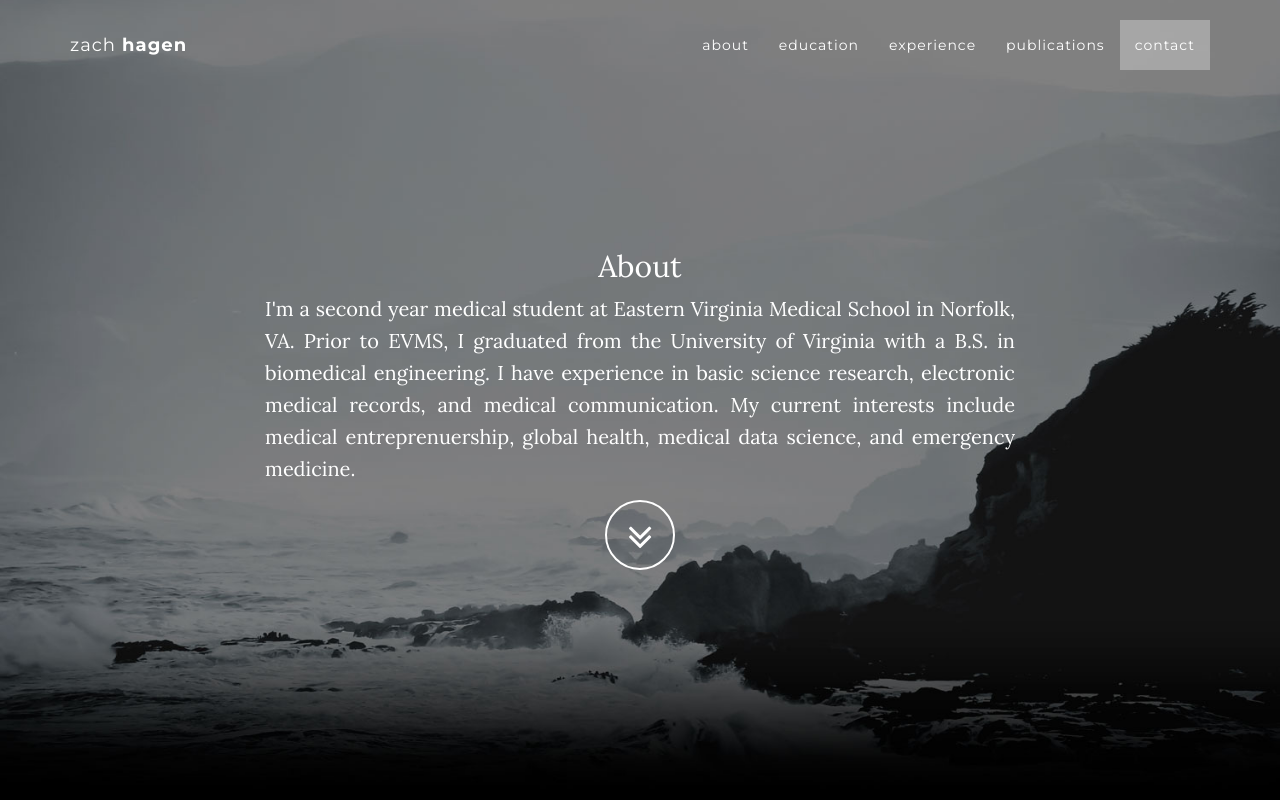
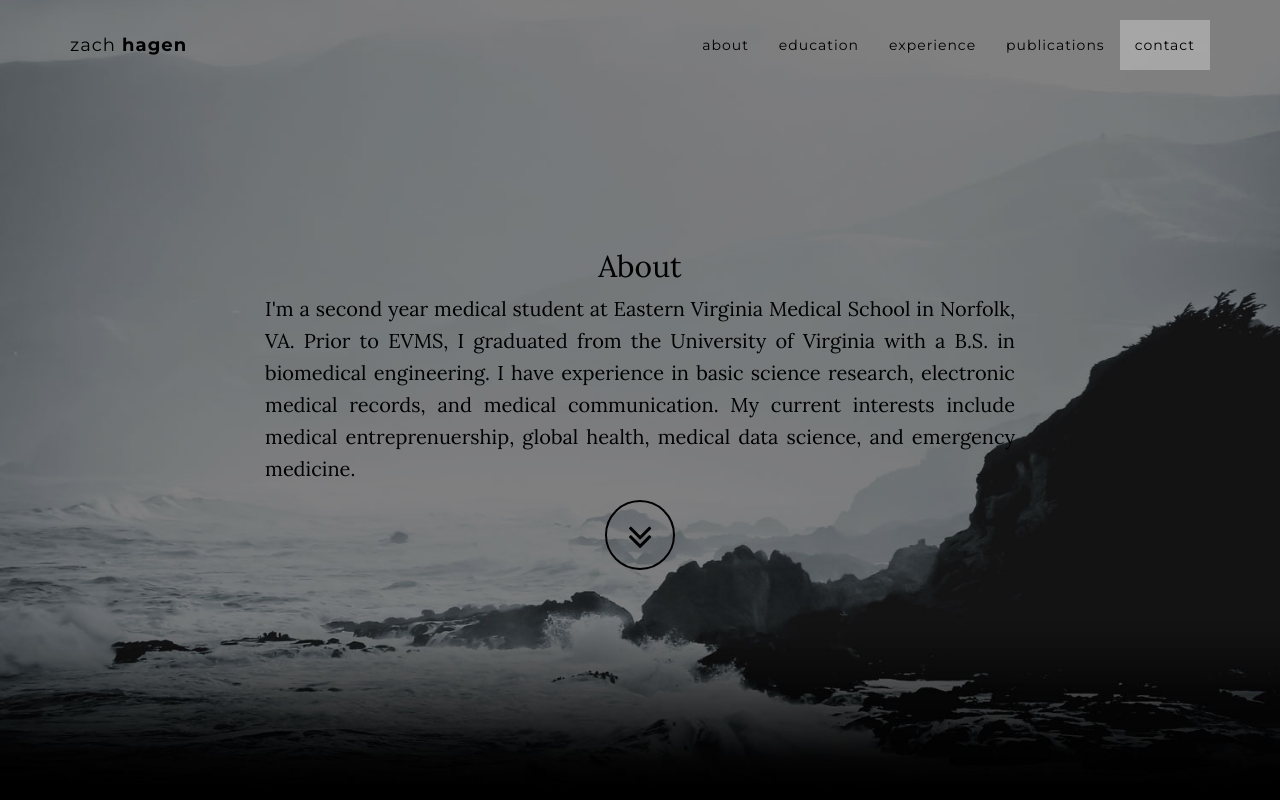
Before and after one commit to hagenmd/hagenmd.github.io, a website: page index.html in a window 1280 px wide. Shown: the top 800 px of the page. Drawn offline with nearby package versions, Linux system fonts and the light colour scheme; some packages are replaced by stand-ins of ours.

Commit message:
backgroundColorChanges

```diff
--- a/css/grayscale.css
+++ b/css/grayscale.css
@@ -8,8 +8,8 @@ body {
   width: 100%;
   height: 100%;
   font-family: "Lora", "Helvetica Neue", Helvetica, Arial, sans-serif;
-  color: white;
-  background-color: black;
+  color: black;
+  background-color: white;
 }
 html {
   width: 100%;
@@ -59,13 +59,13 @@ a:focus {
 }
 .navbar-custom {
   margin-bottom: 0;
-  border-bottom: 1px solid rgba(255, 255, 255, 0.3);
+  border-bottom: 1px solid rgba(0, 0, 0, 0.3);
   text-transform: lowercase;
   font-family: "Montserrat", "Helvetica Neue", Helvetica, Arial, sans-serif;
-  background-color: black;
+  background-color: white;
 }
 .navbar-custom .navbar-toggle {
-  color: white;
+  color: black;
   background-color: rgba(255, 255, 255, 0.2);
   font-size: 12px;
 }
@@ -77,10 +77,10 @@ a:focus {
   font-weight: 700;
 }
 .navbar-custom .navbar-brand:focus {
-  outline: none;
+  outline: 1 px solid black;
 }
 .navbar-custom a {
-  color: white;
+  color: black;
 }
 .navbar-custom .nav li a {
   -webkit-transition: background 0.3s ease-in-out;
@@ -88,13 +88,13 @@ a:focus {
   transition: background 0.3s ease-in-out;
 }
 .navbar-custom .nav li a:hover {
-  color: rgba(255, 255, 255, 0.8);
-  outline: none;
+  color: rgba(55, 55, 55, 0.8);
+  outline: black;
   background-color: transparent;
 }
 .navbar-custom .nav li a:focus,
 .navbar-custom .nav li a:active {
-  outline: none;
+  outline: black;
   background-color: transparent;
 }
 .navbar-custom .nav li.active {
@@ -104,7 +104,7 @@ a:focus {
   background-color: rgba(255, 255, 255, 0.3);
 }
 .navbar-custom .nav li.active a:hover {
-  color: white;
+  color: rgba(55, 55, 55, 0.8);
 }
 @media (min-width: 768px) {
   .navbar-custom {
@@ -118,7 +118,7 @@ a:focus {
   }
   .navbar-custom.top-nav-collapse {
     padding: 0;
-    background: black;
+    background: white;
     border-bottom: 1px solid rgba(255, 255, 255, 0.3);
   }
 }
@@ -128,9 +128,9 @@ a:focus {
   height: auto;
   padding: 100px 0;
   text-align: center;
-  color: white;
+  color: black;
   background: url(../img/intro-bg.jpg) no-repeat bottom center scroll;
-  background-color: black;
+  background-color: white;
   -webkit-background-size: cover;
   -moz-background-size: cover;
   background-size: cover;
@@ -163,10 +163,10 @@ a:focus {
   height: 70px;
   margin-top: 15px;
   padding: 7px 16px;
-  border: 2px solid white;
+  border: 2px solid black;
   border-radius: 100% !important;
   font-size: 40px;
-  color: white;
+  color: black;
   background: transparent;
   -webkit-transition: background 0.3s ease-in-out;
   -moz-transition: background 0.3s ease-in-out;
@@ -175,8 +175,8 @@ a:focus {
 .btn-circle:hover,
 .btn-circle:focus {
   outline: none;
-  color: white;
-  background: rgba(255, 255, 255, 0.1);
+  color: black;
+  background: rgba(55, 55, 55, 0.1);
 }
 .btn-circle i.animated {
   -webkit-transition-property: -webkit-transform;
```
